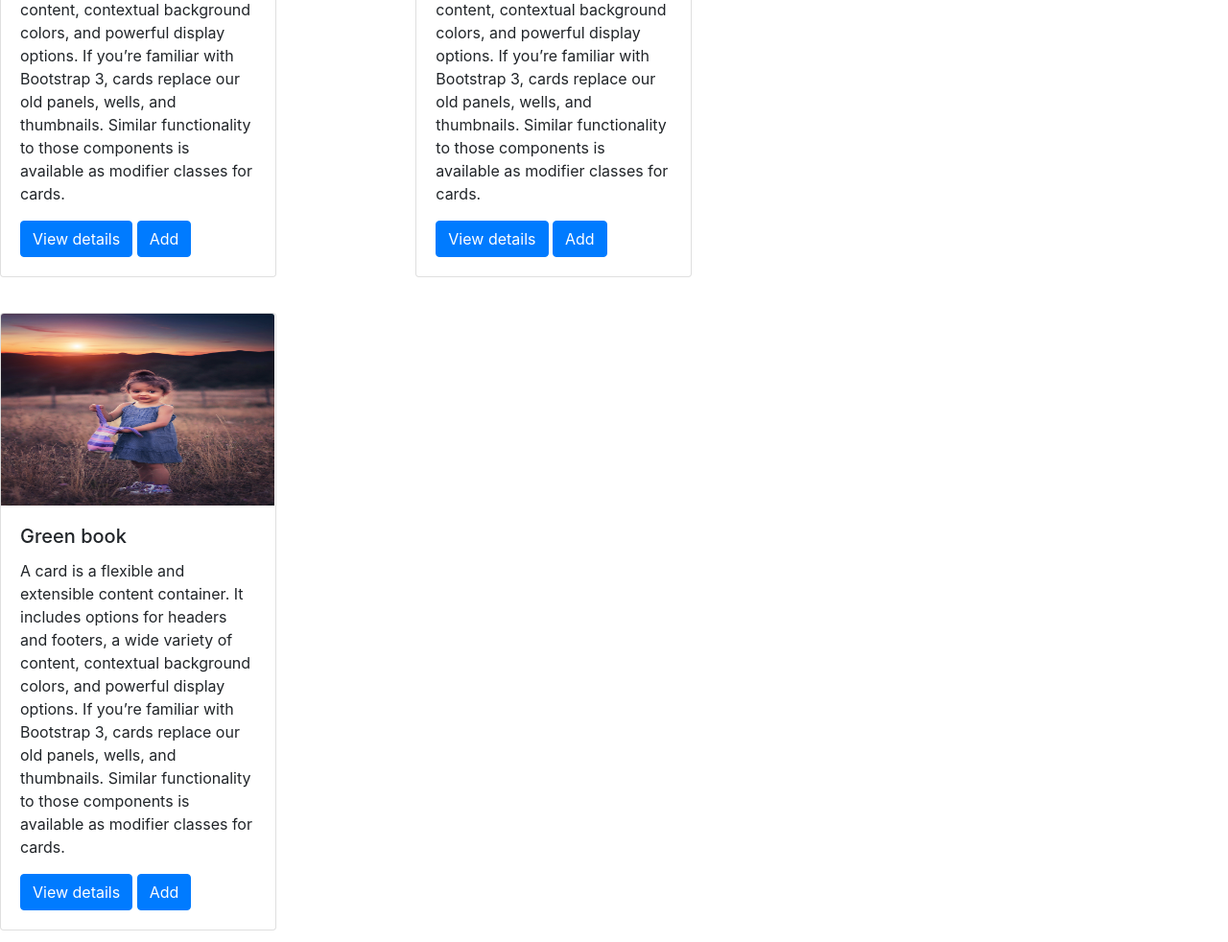
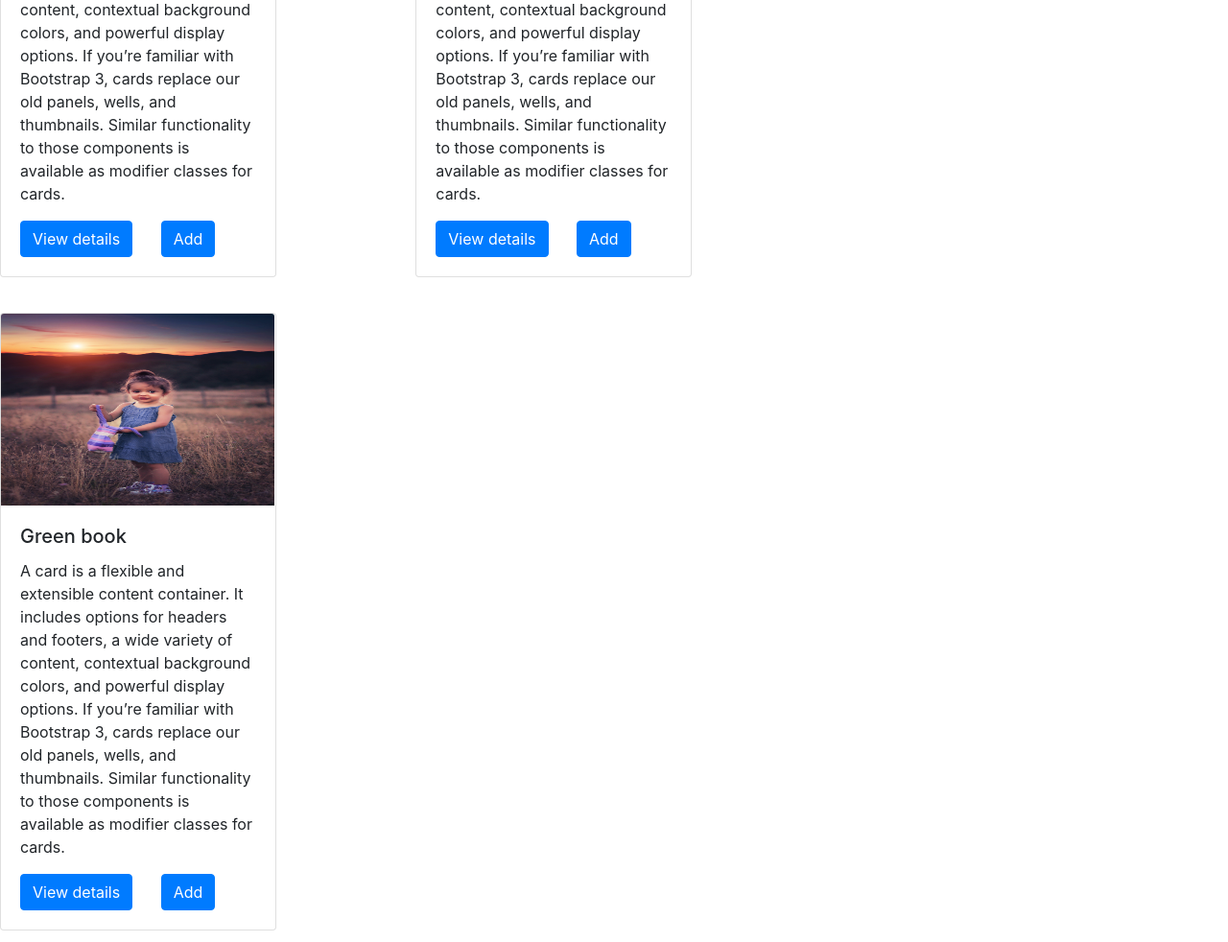
Before and after one commit to simipoulose/Python, a Django app: page / in a window 1280 px wide. Shown: the part 436-1418 px from the top of the page at 96% size. Run offline with Django 4.2, Linux system fonts and the light colour scheme; data comes from the database, SQL or seed files in the repository.

Commit message:
Update index.html

```diff
--- a/movieproject/templates/index.html
+++ b/movieproject/templates/index.html
@@ -10,7 +10,7 @@
              <p class="card-text">{{i.desc}}</p>
              <a href="{% url 'movieapp:detail' i.id %}" class="btn btn-primary" <font size="100"> View details</font></a>
 
-              <a href="{% url 'movieapp:add_movie'  %}" class="btn btn-primary">Add</a>
+              <a href="{% url 'movieapp:add_movie'  %}" style="margin-left: 25px;"class="btn btn-primary">Add</a>
          </div>
      </div>
      {% endfor %}
```
